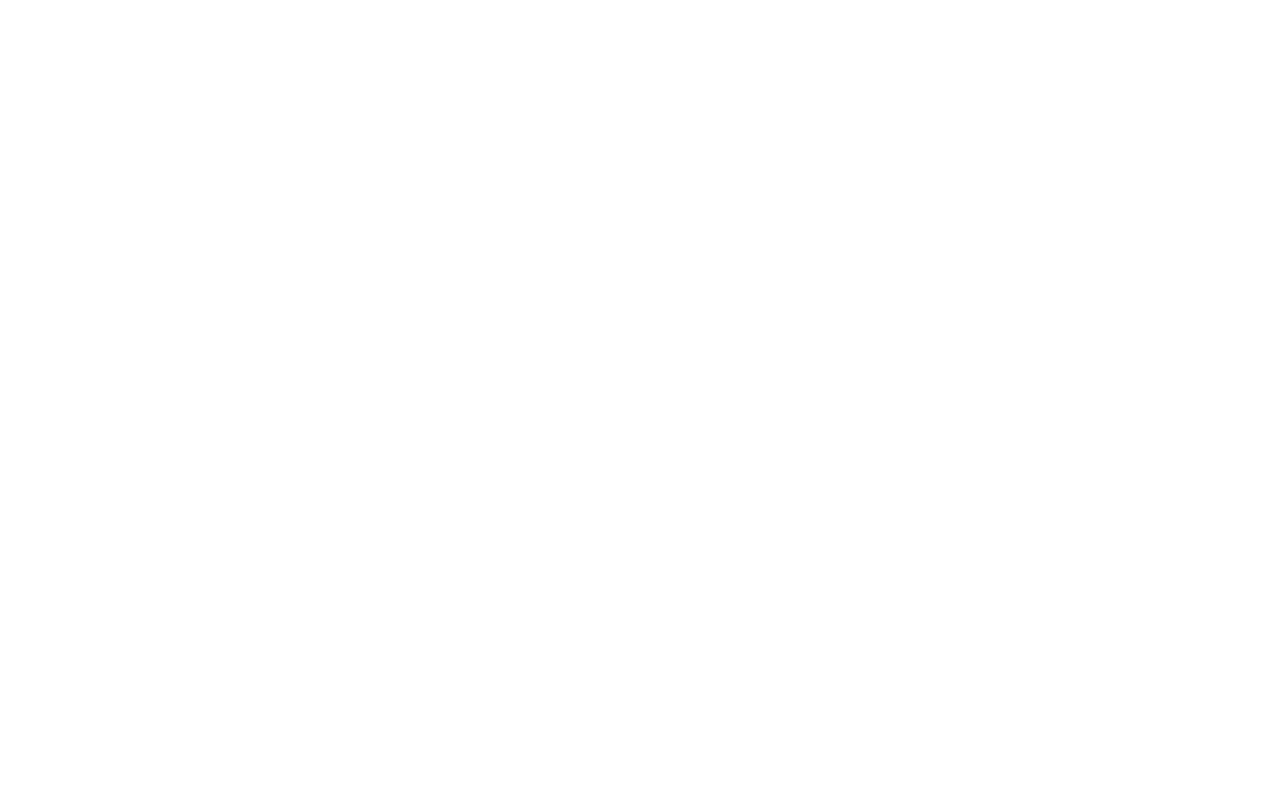
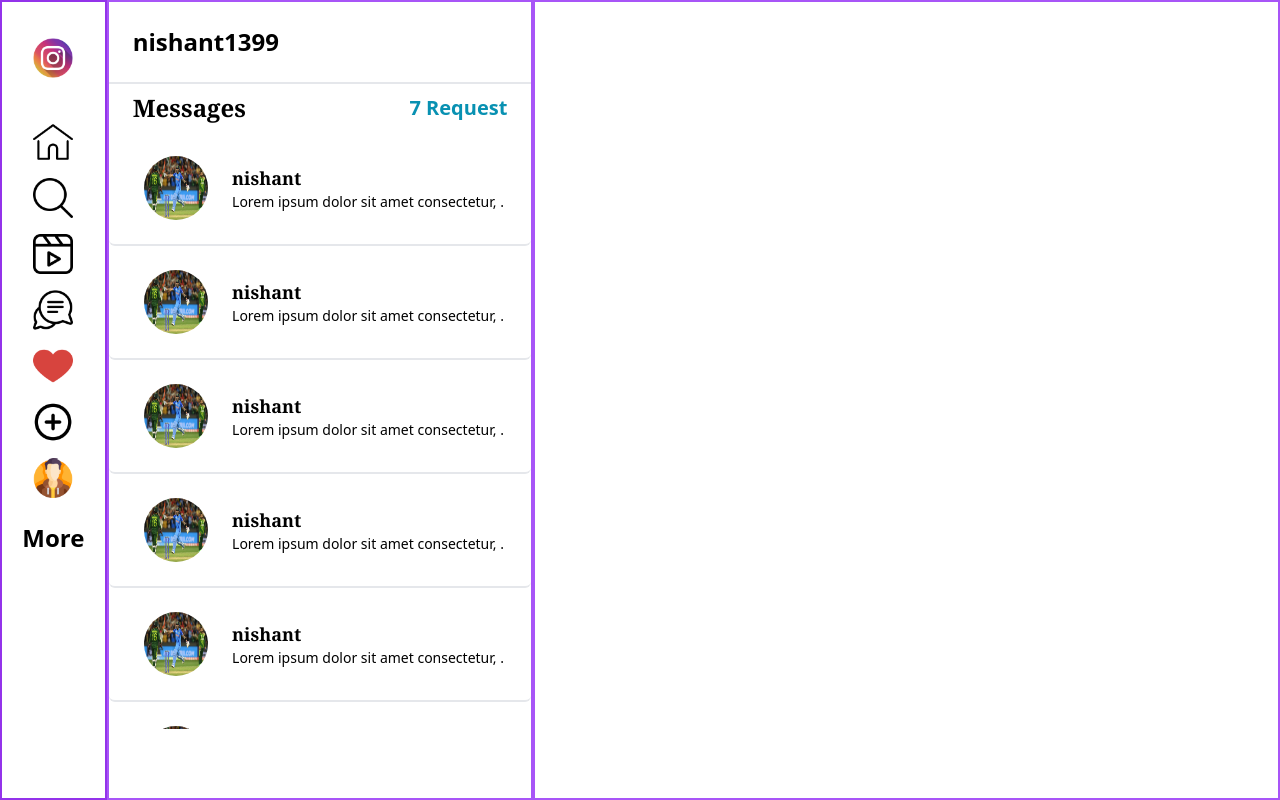
Before and after one commit to Nishant5789/InstagramClone, a React (Create React App) app in the folder fronted/: page /chat in a window 1280 px wide. Before the commit this address had no page. Built offline with nearby package versions, Linux system fonts and the light colour scheme; the HTML template or start-up script is replaced by a standard one.

Commit message:
feat : added jsx for chatlist panel

```diff
--- a/fronted/src/App.js
+++ b/fronted/src/App.js
@@ -1,11 +1,13 @@
 import { BrowserRouter, Route, Routes } from "react-router-dom";
 import Home from "./pages/Home";
+import Chat from "./pages/Chat";
 
 function App() {
   return (
     <BrowserRouter>
       <Routes>
         <Route path="/" element={<Home/>} />
+        <Route path="/chat" element={<Chat/>} />
       </Routes>
     </BrowserRouter>
 
--- /dev/null
+++ b/fronted/src/feature/Chat/components/ChatNavbar.js
@@ -0,0 +1,50 @@
+import React from 'react'
+import instagramLogo from '../../../assets/icons/instagramLogo.png'
+import HeartLogo from '../../../assets/icons/heartLogo.png'
+import HomeLogo from '../../../assets/icons/HomeLogo.png'
+import Reellogo from '../../../assets/icons/Reellogo.png'
+import searchNavbar from '../../../assets/icons/searchNavbar.png'
+import ChatLogo from '../../../assets/icons/ChatLogo.png'
+import AddLogo from '../../../assets/icons/AddLogo.png'
+import Sampleavatar from '../../../assets/icons/Sampleavatar.png'
+
+
+const ChatNavbar = () => {
+  return (
+    <div className='h-screen hidden col-span-1 md:flex flex-col border-purple-600 border-2'>
+     <div className='flex justify-center items-center h-28'>
+      <img src={instagramLogo} className='w-10 h-10' alt="" />
+      </div>
+      <ul className=''>
+        <li className='flex hover:bg-gray-200  rounded-xl mx-2  py-2  justify-center  items-center '>
+          <img src={HomeLogo} className='w-10 h-10 ' alt="" />
+        </li>
+        <li className='flex hover:bg-gray-200  rounded-xl  mx-2 py-2  justify-center   items-center '>
+          <img src={searchNavbar} className='w-10 h-10 ' alt="" />
+        </li>
+        <li className='flex hover:bg-gray-200  rounded-xl  mx-2 py-2  justify-center   items-center '>
+          <img src={Reellogo} className='w-10 h-10 ' alt="" />
+        </li>
+        <li className='flex hover:bg-gray-200  rounded-xl  mx-2 py-2  justify-center   items-center '>
+          <img src={ChatLogo} className='w-10 h-10 ' alt="" />
+          <h1 className='font-bold hidden '>Messages</h1>
+        </li>
+        <li className='flex hover:bg-gray-200  rounded-xl  mx-2 py-2  justify-center   items-center '>
+          <img src={HeartLogo} className='w-10 h-10 ' alt="" />
+          <h1 className='font-bold hidden '>Notifications</h1>
+        </li>
+        <li className='flex hover:bg-gray-200  rounded-xl  mx-2 py-2  justify-center   items-center '>
+          <img src={AddLogo} className='w-10 h-10 ' alt="" />
+        </li>
+        <li className='flex hover:bg-gray-200  rounded-xl  mx-2 py-2  justify-center   items-center '>
+          <img src={Sampleavatar} className='w-10 h-10 ' alt="" />
+        </li>
+      </ul>
+      <div className='  p-4'>
+        <h1 className='font-bold text-center text-2xl'>More</h1>
+      </div>
+    </div>
+  )
+}
+
+export default ChatNavbar
--- /dev/null
+++ b/fronted/src/feature/Chat/components/Chatlist.js
@@ -0,0 +1,108 @@
+import React from 'react'
+import Avatarpic from '../../../assets/icons/nushrat.jpg'
+
+export const Chatlist = () => {
+  return (
+    <div className='border-2 h-screen border-purple-500 col-span-2 lg:col-span-4'>
+    <div className='p-6 border-b-2  space-y-3'>
+      <h1 className='lg:text-2xl font-semibold text-center lg:text-left  font-sans'>nishant1399</h1>
+    </div>
+    <ul className='hidden lg:flex px-6 py-2 justify-between items-center'>
+      <li className='text-2xl font-serif font-semibold '>Messages</li>
+      <li className='text-xl text-cyan-600 font-semibold'>7 Request</li>
+    </ul>
+    <div className='h-3/4 mb-2 overflow-scroll'>
+      <div className='flex justify-center flex-wrap border-b-2 hover:bg-slate-100 rounded-md p-2  items-center'>
+        <div className='lg:p-4 p-2 '>
+          <img src={Avatarpic} className='w-16 h-16 rounded-full' alt="" />
+        </div>
+        <div className='px-2'>
+          <h1 className='font-semibold text-lg font-serif'>nishant</h1>
+          <p className='text-sm hidden lg:flex'>Lorem ipsum dolor sit amet consectetur, .</p>
+        </div>
+      </div>
+      <div className='flex justify-center flex-wrap border-b-2 hover:bg-slate-100 rounded-md p-2  items-center'>
+        <div className='lg:p-4 p-2 '>
+          <img src={Avatarpic} className='w-16 h-16 rounded-full' alt="" />
+        </div>
+        <div className='px-2'>
+          <h1 className='font-semibold text-lg font-serif'>nishant</h1>
+          <p className='text-sm hidden lg:flex'>Lorem ipsum dolor sit amet consectetur, .</p>
+        </div>
+      </div>
+      <div className='flex justify-center flex-wrap border-b-2 hover:bg-slate-100 rounded-md p-2  items-center'>
+        <div className='lg:p-4 p-2 '>
+          <img src={Avatarpic} className='w-16 h-16 rounded-full' alt="" />
+        </div>
+        <div className='px-2'>
+          <h1 className='font-semibold text-lg font-serif'>nishant</h1>
+          <p className='text-sm hidden lg:flex'>Lorem ipsum dolor sit amet consectetur, .</p>
+        </div>
+      </div>
+      <div className='flex justify-center flex-wrap border-b-2 hover:bg-slate-100 rounded-md p-2  items-center'>
+        <div className='lg:p-4 p-2 '>
+          <img src={Avatarpic} className='w-16 h-16 rounded-full' alt="" />
+        </div>
+        <div className='px-2'>
+          <h1 className='font-semibold text-lg font-serif'>nishant</h1>
+          <p className='text-sm hidden lg:flex'>Lorem ipsum dolor sit amet consectetur, .</p>
+        </div>
+      </div>
+      <div className='flex justify-center flex-wrap border-b-2 hover:bg-slate-100 rounded-md p-2  items-center'>
+        <div className='lg:p-4 p-2 '>
+          <img src={Avatarpic} className='w-16 h-16 rounded-full' alt="" />
+        </div>
+        <div className='px-2'>
+          <h1 className='font-semibold text-lg font-serif'>nishant</h1>
+          <p className='text-sm hidden lg:flex'>Lorem ipsum dolor sit amet consectetur, .</p>
+        </div>
+      </div>
+      <div className='flex justify-center flex-wrap border-b-2 hover:bg-slate-100 rounded-md p-2  items-center'>
+        <div className='lg:p-4 p-2 '>
+          <img src={Avatarpic} className='w-16 h-16 rounded-full' alt="" />
+        </div>
+        <div className='px-2'>
+          <h1 className='font-semibold text-lg font-serif'>nishant</h1>
+          <p className='text-sm hidden lg:flex'>Lorem ipsum dolor sit amet consectetur, .</p>
+        </div>
+      </div>
+      <div className='flex justify-center flex-wrap border-b-2 hover:bg-slate-100 rounded-md p-2  items-center'>
+        <div className='lg:p-4 p-2 '>
+          <img src={Avatarpic} className='w-16 h-16 rounded-full' alt="" />
+        </div>
+        <div className='px-2'>
+          <h1 className='font-semibold text-lg font-serif'>nishant</h1>
+          <p className='text-sm hidden lg:flex'>Lorem ipsum dolor sit amet consectetur, .</p>
+        </div>
+      </div>
+      <div className='flex justify-center flex-wrap border-b-2 hover:bg-slate-100 rounded-md p-2  items-center'>
+        <div className='lg:p-4 p-2 '>
+          <img src={Avatarpic} className='w-16 h-16 rounded-full' alt="" />
+        </div>
+        <div className='px-2'>
+          <h1 className='font-semibold text-lg font-serif'>nishant</h1>
+          <p className='text-sm hidden lg:flex'>Lorem ipsum dolor sit amet consectetur, .</p>
+        </div>
+      </div>
+      <div className='flex justify-center flex-wrap border-b-2 hover:bg-slate-100 rounded-md p-2  items-center'>
+        <div className='lg:p-4 p-2 '>
+          <img src={Avatarpic} className='w-16 h-16 rounded-full' alt="" />
+        </div>
+        <div className='px-2'>
+          <h1 className='font-semibold text-lg font-serif'>nishant</h1>
+          <p className='text-sm hidden lg:flex'>Lorem ipsum dolor sit amet consectetur, .</p>
+        </div>
+      </div>
+      <div className='flex justify-center flex-wrap border-b-2 hover:bg-slate-100 rounded-md p-2  items-center'>
+        <div className='lg:p-4 p-2 '>
+          <img src={Avatarpic} className='w-16 h-16 rounded-full' alt="" />
+        </div>
+        <div className='px-2'>
+          <h1 className='font-semibold text-lg font-serif'>nishant</h1>
+          <p className='text-sm hidden lg:flex'>Lorem ipsum dolor sit amet consectetur, .</p>
+        </div>
+      </div>
+    </div>
+  </div>
+  )
+}
--- a/fronted/src/feature/Post/components/SinglePost.js
+++ b/fronted/src/feature/Post/components/SinglePost.js
@@ -11,7 +11,7 @@
     return (
         <div className='sm:w-2/3  mx-auto rounded-lg'>
             <div className='flex items-center  py-2 px-4 gap-x-2'>
-                <img src={Sampleavatar} className='w-16 h-16' alt="" />
+                <img src={Sampleavatar} className='w-16  h-16' alt="" />
                 <h1>Nishant123</h1>
                 <p className='text-sm flex-grow'>4h</p>
                 <span>&#183; &#183; &#183;</span>
--- /dev/null
+++ b/fronted/src/pages/Chat.js
@@ -0,0 +1,16 @@
+import React from 'react'
+import ChatNavbar from '../feature/Chat/components/ChatNavbar'
+import { Chatlist } from '../feature/Chat/components/Chatlist'
+
+
+const Chat = () => {
+  return (
+    <div className='grid grid-cols-12'>
+     <ChatNavbar/>
+     <Chatlist/>
+    <div className='border-2 h-screen border-purple-500 col-span-10 md:col-span-9 lg:col-span-7'></div>
+  </div>
+  )
+}
+
+export default Chat
--- a/fronted/src/pages/Home.js
+++ b/fronted/src/pages/Home.js
@@ -1,5 +1,5 @@
 import React from 'react'
-import Navbar from '../feature/Navbar/components/Navbar'
+import Navbar from '../Components/Navbar'
 import Status from '../feature/Status/components/Status'
 import Posts from '../feature/Post/components/Posts'
 
```
Also changed, not shown: fronted/src/Components/Navbar.js (renamed from fronted/src/feature/Navbar/components/Navbar.js, +9 -9 lines).
